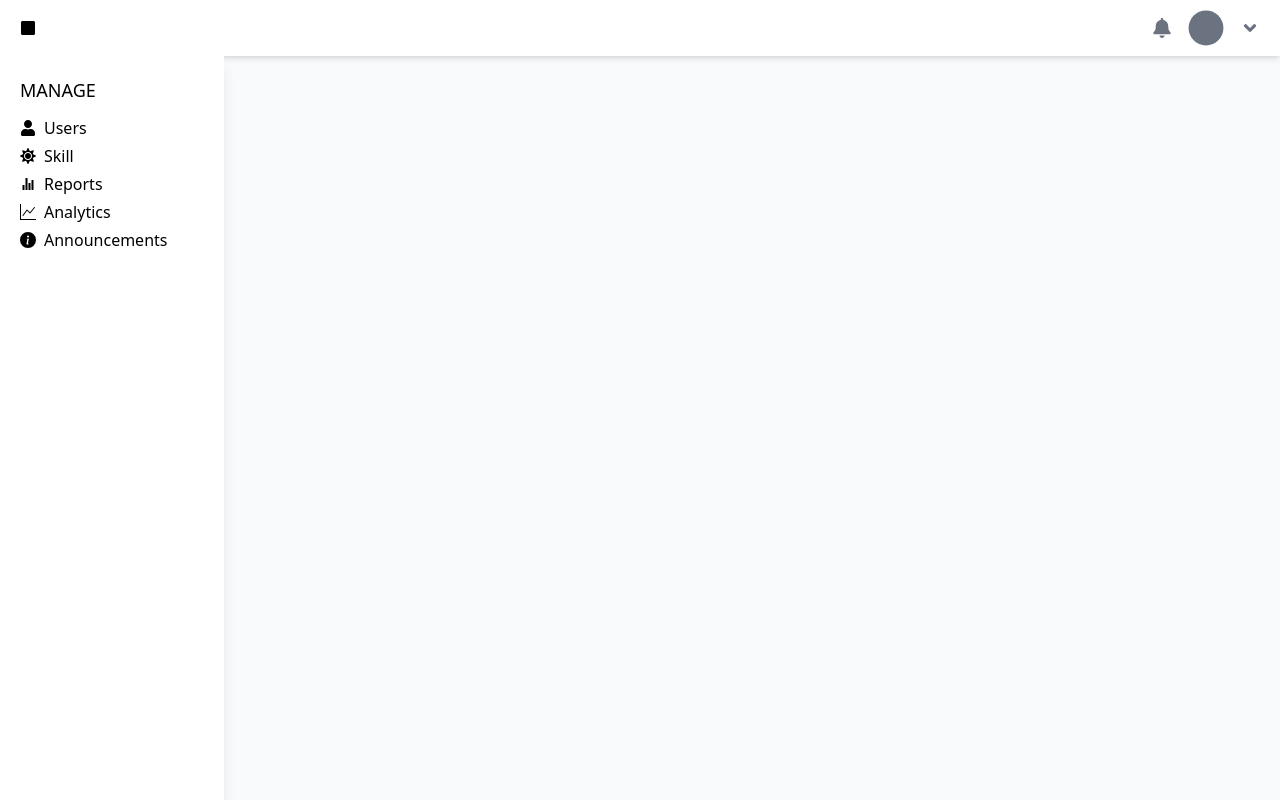
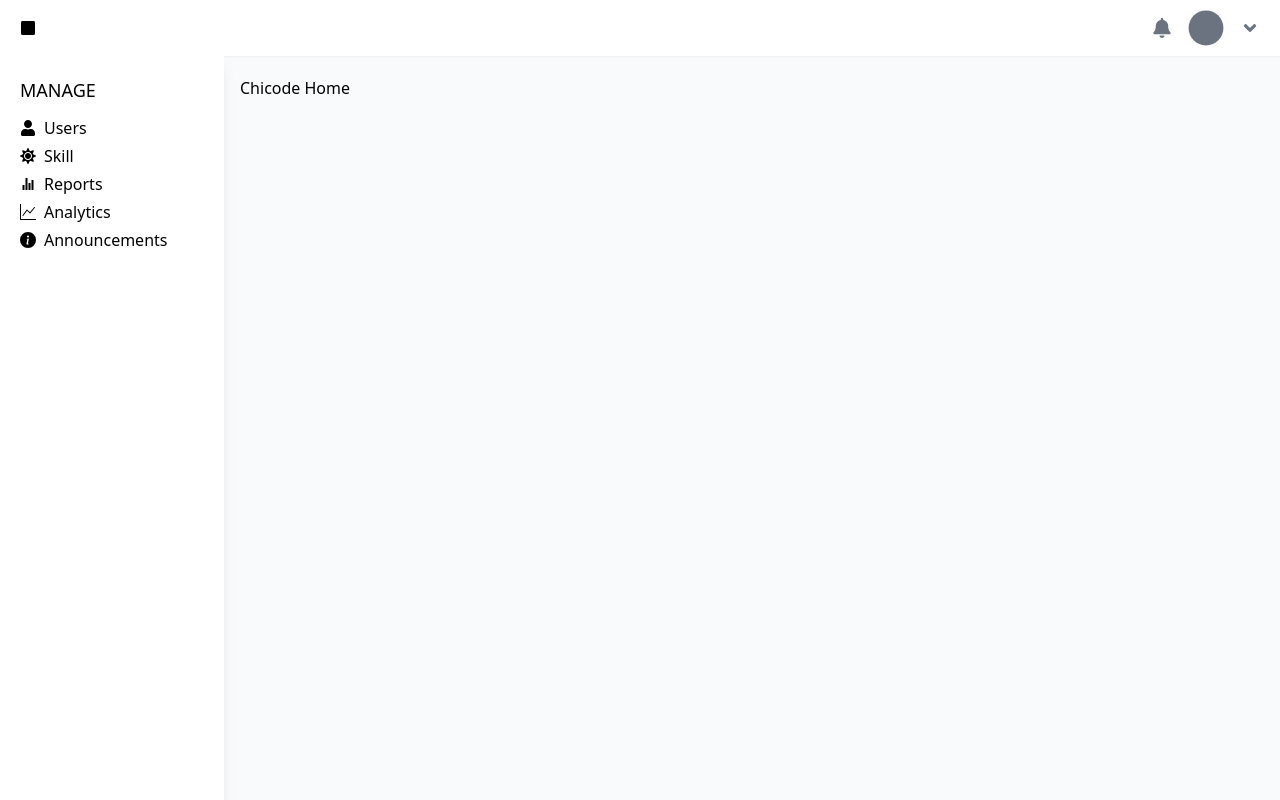
Before and after one commit to AwangPraja01/interview_chicode_test_covid_tracker, a React (Create React App) app: page / in a window 1280 px wide. Built offline with nearby package versions, Linux system fonts and the light colour scheme.

Commit message:
Fixed navbar and sidebar

```diff
--- a/src/App.jsx
+++ b/src/App.jsx
@@ -6,12 +6,16 @@ import { BrowserRouter as Router } from "react-router-dom";
 const App = () => {
   return (
     <Router>
-      <Navbar />
+      <div className='relative h-14'>
+        <Navbar />
+      </div>
       <div className='flex flex-row'>
         <div className='relative w-56'>
           <Sidebar />
         </div>
-        <div></div>
+        <div className='relative flex-1 px-4 py-5'>
+          <span>Chicode Home</span>
+        </div>
       </div>
     </Router>
   );
--- a/src/components/Navbar/index.jsx
+++ b/src/components/Navbar/index.jsx
@@ -4,7 +4,7 @@ import { NavLink as Link } from "react-router-dom";
 
 const Navbar = () => {
   return (
-    <nav className='flex flex-row justify-between items-center bg-white px-5 h-14 shadow-md'>
+    <nav className='fixed  flex flex-row justify-between items-center bg-white px-5 h-14 shadow-sm w-full z-10'>
       <div id='left'>
         <span>
           <Link to='/'>
--- a/src/components/Sidebar/index.jsx
+++ b/src/components/Sidebar/index.jsx
@@ -5,7 +5,7 @@ import * as Ionicons4 from "react-icons/io";
 
 const Sidebar = () => {
   return (
-    <div className='fixed bg-white w-56 h-screen p-5 shadow-lg'>
+    <div className='fixed bg-white w-56 h-screen p-5 shadow-lg z-20'>
       <div className='mb-3'>
         <span className='uppercase text-lg'>Manage</span>
       </div>
```
